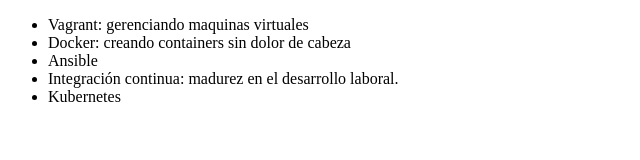
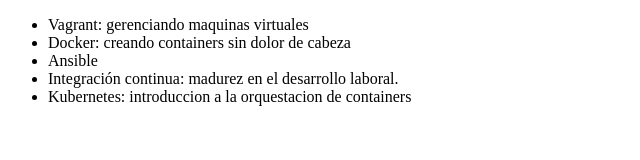
Before and after one commit to pabloEscalera/Trabajo-Alura, a plain HTML site: page index.html in a window 1280 px wide. Shown: the whole page, without its empty margins (0-640 px from the left). Drawn offline with Linux system fonts and the light colour scheme.

Commit message:
Modificando el nombre de curso kubernetes

```diff
--- a/index.html
+++ b/index.html
@@ -10,7 +10,7 @@
          <li> Docker: creando containers sin dolor de cabeza </li>
          <li> Ansible </li>
          <li> Integración continua: madurez en el desarrollo laboral. </li>
-         <li>Kubernetes</li>
+         <li>Kubernetes: introduccion  a la orquestacion de containers </li>
      </ul>
 </body>
 </html>
```
